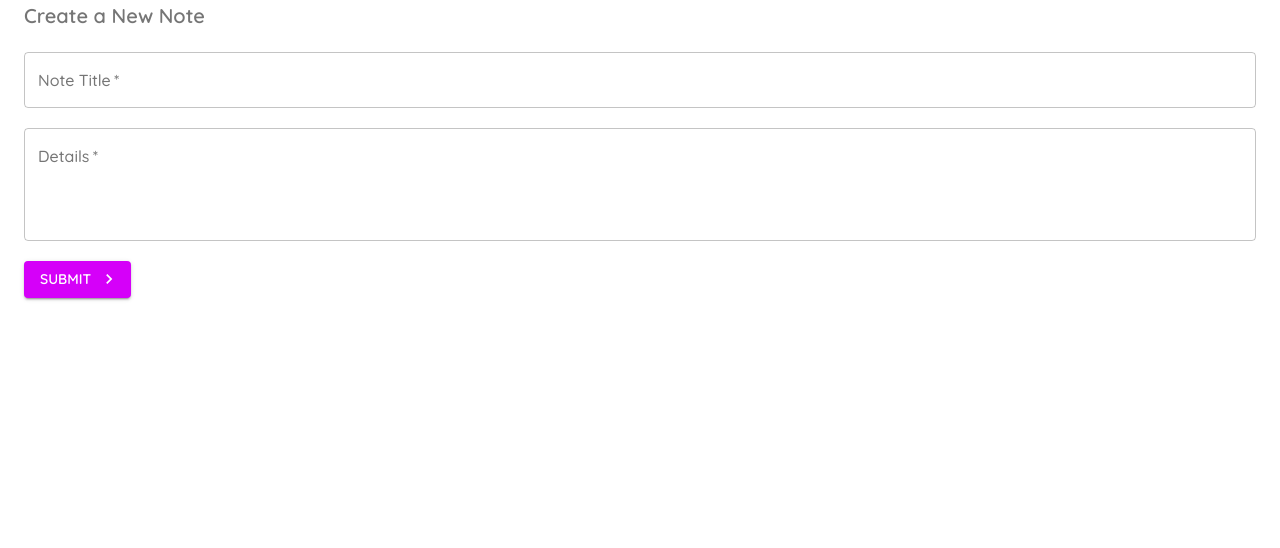
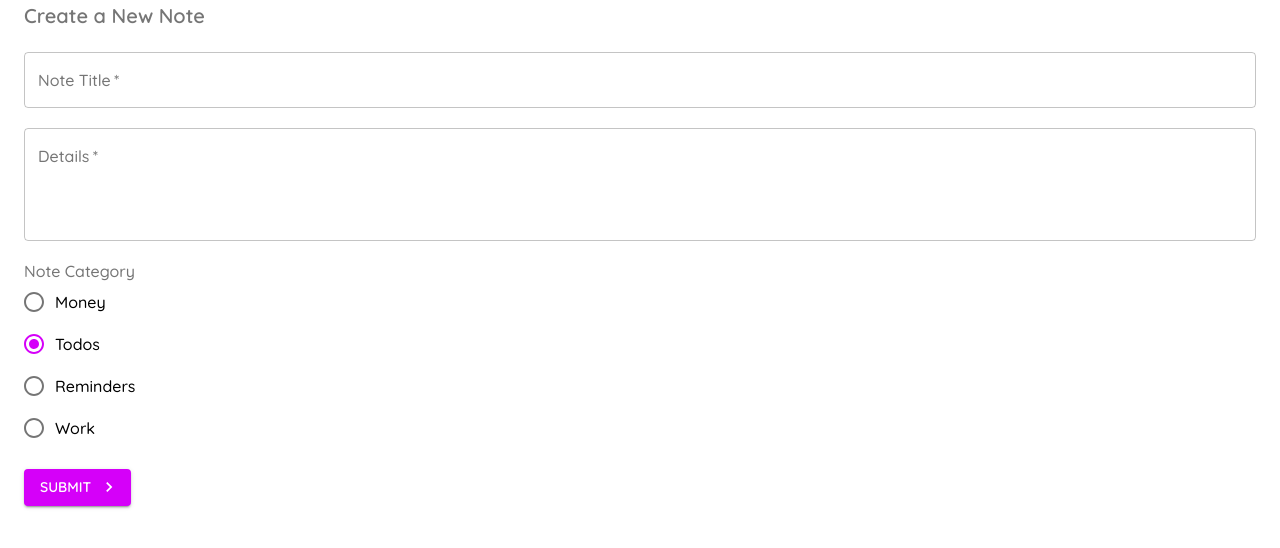
Before and after one commit to bhanupratapsinghcs/Notes-Material-ui, a React (Create React App) app: page /create in a window 1280 px wide. Shown: the top 548 px of the page. Built offline with nearby package versions, Linux system fonts and the light colour scheme.

Commit message:
radio complete

```diff
--- a/src/Pages/Create.js
+++ b/src/Pages/Create.js
@@ -3,7 +3,7 @@ import Typography from '@material-ui/core/Typography'
 import Button from '@material-ui/core/Button'
 import Container from '@material-ui/core/Container'
 import KeyboardArrowRightIcon from '@material-ui/icons/KeyboardArrowRight';
-import { makeStyles } from '@material-ui/core'
+import { FormControl, FormControlLabel, FormLabel, makeStyles, Radio, RadioGroup } from '@material-ui/core'
 import TextField from '@material-ui/core/TextField';
 
 const useStyles = makeStyles({
@@ -20,6 +20,7 @@ export default function Create() {
     const [details, setDetails] = useState("")
     const [titleError, setTitleError] = useState(false)
     const [detailsError, setDetailsError] = useState(false)
+    const [category, setCategory] = useState('todos')
     const handleSubmit = (e) => {
         e.preventDefault()
         setTitleError(false)
@@ -31,8 +32,8 @@ export default function Create() {
         if (details === '') {
             setDetailsError(true)
         }
-        if (title && details) {
-            console.log(title, details)
+        if (title && details && category) {
+            console.log(title, details, category)
         }
     }
 
@@ -71,6 +72,15 @@ export default function Create() {
                     required
                     error={detailsError}
                 />
+                <FormControl className={classes.field}>
+                    <FormLabel>Note Category</FormLabel>
+                    <RadioGroup value={category} onChange={(e) => setCategory(e.target.value)}>
+                        <FormControlLabel value='money' control={<Radio />} label="Money"></FormControlLabel>
+                        <FormControlLabel value='todos' control={<Radio />} label="Todos"></FormControlLabel>
+                        <FormControlLabel value='reminders' control={<Radio />} label="Reminders"></FormControlLabel>
+                        <FormControlLabel value='work' control={<Radio />} label="Work"></FormControlLabel>
+                    </RadioGroup>
+                </FormControl>
                 <Button
                     className={classes.btn}
                     type='submit'
@@ -81,6 +91,7 @@ export default function Create() {
                 >
                     Submit
                 </Button>
+
             </form>
 
 
```
